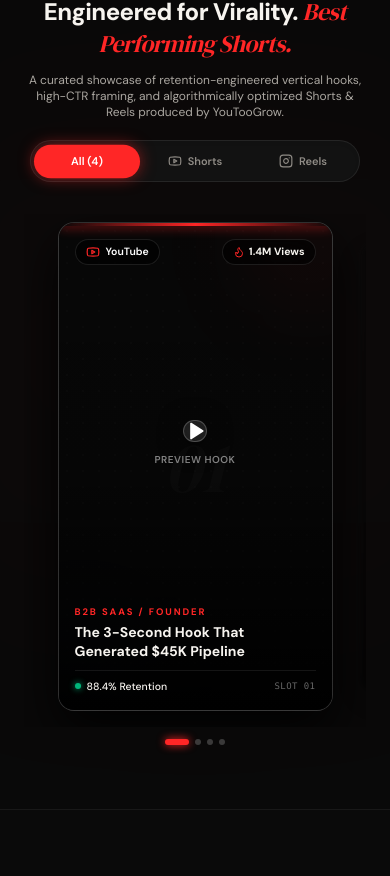
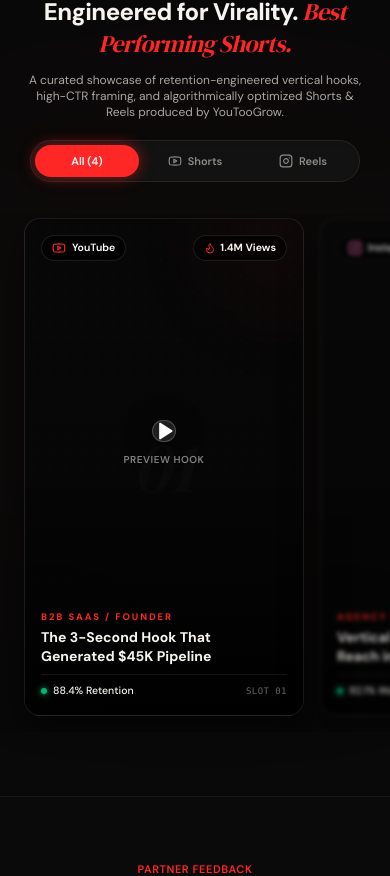
Before and after one commit to RITIKSINGH-DEOS/YouTooGrow, a Next.js app: page / in a window 390 px wide. Shown: the part 3309-4185 px from the top of the page. Built offline with nearby package versions, Linux system fonts and the light colour scheme.

Commit message:
style(shorts): restore natural mobile carousel layout with subtle side-card blur

```diff
--- a/src/components/case-studies/case-studies.tsx
+++ b/src/components/case-studies/case-studies.tsx
@@ -52,19 +52,6 @@ export function CaseStudiesSection() {
     setActiveIndex(closestIndex);
   };
 
-  const scrollToCard = (index: number) => {
-    if (!scrollRef.current) return;
-    const container = scrollRef.current;
-    const cards = container.querySelectorAll<HTMLElement>("[data-short-card]");
-    const targetCard = cards[index];
-    if (targetCard) {
-      const containerWidth = container.clientWidth;
-      const cardCenter = targetCard.offsetLeft + targetCard.offsetWidth / 2;
-      const targetScrollLeft = cardCenter - containerWidth / 2;
-      container.scrollTo({ left: targetScrollLeft, behavior: "smooth" });
-    }
-  };
-
   return (
     <section
       className="py-16 md:py-24 relative bg-[#090909] border-t border-white/[0.06] overflow-hidden"
@@ -96,13 +83,13 @@ export function CaseStudiesSection() {
             A curated showcase of retention-engineered vertical hooks, high-CTR framing, and algorithmically optimized Shorts & Reels produced by YouTooGrow.
           </p>
 
-          {/* Platform Filter Tabs with Smooth Animation */}
+          {/* Platform Filter Tabs */}
           <div className="mt-5 sm:mt-6 flex items-center p-1 sm:p-1.5 rounded-full bg-[#121212] border border-white/[0.08] gap-1 w-full max-w-[310px] min-[390px]:max-w-[330px] sm:max-w-none sm:w-auto mx-auto justify-between sm:justify-start shadow-inner">
             <button
               onClick={() => handlePlatformChange("ALL")}
               className={`flex-1 sm:flex-initial flex items-center justify-center px-3 sm:px-5 py-2 rounded-full text-[10.5px] min-[360px]:text-[11px] sm:text-xs font-semibold whitespace-nowrap transition-all duration-300 ease-out ${
                 activePlatform === "ALL"
-                  ? "bg-[#ff2626] text-white shadow-[0_0_15px_rgba(255,38,38,0.5)] scale-[1.02]"
+                  ? "bg-[#ff2626] text-white shadow-[0_0_15px_rgba(255,38,38,0.5)]"
                   : "text-[#8f8b85] hover:text-white"
               }`}
             >
@@ -113,7 +100,7 @@ export function CaseStudiesSection() {
               onClick={() => handlePlatformChange("YouTube")}
               className={`flex-1 sm:flex-initial flex items-center justify-center gap-1.5 px-3 sm:px-5 py-2 rounded-full text-[10.5px] min-[360px]:text-[11px] sm:text-xs font-semibold whitespace-nowrap transition-all duration-300 ease-out ${
                 activePlatform === "YouTube"
-                  ? "bg-[#ff2626] text-white shadow-[0_0_15px_rgba(255,38,38,0.5)] scale-[1.02]"
+                  ? "bg-[#ff2626] text-white shadow-[0_0_15px_rgba(255,38,38,0.5)]"
                   : "text-[#8f8b85] hover:text-white"
               }`}
             >
@@ -125,7 +112,7 @@ export function CaseStudiesSection() {
               onClick={() => handlePlatformChange("Instagram")}
               className={`flex-1 sm:flex-initial flex items-center justify-center gap-1.5 px-3 sm:px-5 py-2 rounded-full text-[10.5px] min-[360px]:text-[11px] sm:text-xs font-semibold whitespace-nowrap transition-all duration-300 ease-out ${
                 activePlatform === "Instagram"
-                  ? "bg-[#ff2626] text-white shadow-[0_0_15px_rgba(255,38,38,0.5)] scale-[1.02]"
+                  ? "bg-[#ff2626] text-white shadow-[0_0_15px_rgba(255,38,38,0.5)]"
                   : "text-[#8f8b85] hover:text-white"
               }`}
             >
@@ -136,12 +123,12 @@ export function CaseStudiesSection() {
           </div>
         </div>
 
-        {/* Video Cards Showcase: Mobile Cover Flow Focus / Desktop 4-Column Grid */}
+        {/* Video Cards Showcase: Mobile Horizontal Carousel / Desktop 4-Column Grid */}
         <div
           key={activePlatform}
           ref={scrollRef}
           onScroll={handleScroll}
-          className="flex sm:grid sm:grid-cols-2 lg:grid-cols-4 gap-4 sm:gap-6 overflow-x-auto sm:overflow-visible no-scrollbar snap-x snap-mandatory scroll-smooth pb-4 pt-2 px-[calc((100%-260px)/2)] min-[390px]:px-[calc((100%-275px)/2)] sm:px-0 sm:mx-0 transition-all duration-400 ease-out animate-in fade-in-0 slide-in-from-bottom-2 items-center"
+          className="flex sm:grid sm:grid-cols-2 lg:grid-cols-4 gap-4 sm:gap-6 overflow-x-auto sm:overflow-visible no-scrollbar snap-x snap-mandatory scroll-smooth pb-4 pt-1 px-6 -mx-6 sm:px-0 sm:mx-0 transition-all duration-400 ease-out animate-in fade-in-0 slide-in-from-bottom-2"
         >
           {filteredShorts.map((item, idx) => {
             const isYoutube = item.platform === "YouTube";
@@ -151,24 +138,16 @@ export function CaseStudiesSection() {
               <div
                 key={item.id}
                 data-short-card
-                onClick={() => {
-                  if (typeof window !== "undefined" && window.innerWidth < 640 && !isCenter) {
-                    scrollToCard(idx);
-                  } else {
-                    setSelectedShort(item);
-                  }
-                }}
-                className={`relative rounded-2xl border bg-gradient-to-b from-[#131313] via-[#0d0d0d] to-[#070707] transition-all duration-500 ease-out group overflow-hidden flex flex-col justify-between aspect-[9/16] w-[260px] min-[390px]:w-[275px] sm:w-full shrink-0 sm:shrink snap-center sm:snap-align-none cursor-pointer ${
+                onClick={() => setSelectedShort(item)}
+                className={`relative rounded-2xl border border-white/[0.08] hover:border-[#ff2626]/60 bg-gradient-to-b from-[#131313] via-[#0d0d0d] to-[#070707] shadow-[0_15px_40px_rgba(0,0,0,0.6)] hover:shadow-[0_20px_50px_-10px_rgba(255,38,38,0.25)] hover:-translate-y-1.5 transition-all duration-300 group overflow-hidden flex flex-col justify-between aspect-[9/16] w-[260px] min-[390px]:w-[280px] sm:w-full shrink-0 sm:shrink snap-center sm:snap-align-none cursor-pointer ${
                   isCenter
-                    ? "border-white/[0.16] shadow-[0_20px_50px_rgba(0,0,0,0.85)] scale-100 opacity-100 blur-none z-10 sm:border-white/[0.08]"
-                    : "border-white/[0.04] shadow-[0_10px_25px_rgba(0,0,0,0.5)] scale-[0.92] opacity-40 blur-[2.5px] sm:blur-none sm:opacity-100 sm:scale-100 sm:border-white/[0.08]"
-                } hover:border-[#ff2626]/60 hover:shadow-[0_20px_50px_-10px_rgba(255,38,38,0.25)] sm:hover:-translate-y-1.5`}
+                    ? "blur-none opacity-100"
+                    : "blur-[2px] opacity-75 sm:blur-none sm:opacity-100"
+                }`}
               >
-                {/* Top Subtle Crimson Radiant Accent Beam on Hover / Center */}
+                {/* Top Subtle Crimson Radiant Accent Beam on Hover */}
                 <div
-                  className={`absolute top-0 inset-x-0 h-[2.5px] bg-gradient-to-r from-transparent via-[#ff2626] to-transparent transition-opacity duration-300 shadow-[0_0_12px_#ff2626] z-20 ${
-                    isCenter ? "opacity-100" : "opacity-0 group-hover:opacity-100"
-                  }`}
+                  className="absolute top-0 inset-x-0 h-[2.5px] bg-gradient-to-r from-transparent via-[#ff2626] to-transparent opacity-0 group-hover:opacity-100 transition-opacity duration-300 shadow-[0_0_12px_#ff2626] z-20"
                   aria-hidden="true"
                 />
 
@@ -250,22 +229,6 @@ export function CaseStudiesSection() {
             );
           })}
         </div>
-
-        {/* Mobile Minimal Active Dots */}
-        <div className="sm:hidden flex items-center justify-center gap-1.5 mt-3">
-          {filteredShorts.map((_, idx) => (
-            <button
-              key={idx}
-              onClick={() => scrollToCard(idx)}
-              aria-label={`Go to video ${idx + 1}`}
-              className={`h-1.5 rounded-full transition-all duration-300 ${
-                idx === activeIndex
-                  ? "w-6 bg-[#ff2626] shadow-[0_0_8px_#ff2626]"
-                  : "w-1.5 bg-white/20 hover:bg-white/40"
-              }`}
-            />
-          ))}
-        </div>
       </div>
 
       {/* Video Preview / Placeholder Modal */}
```
